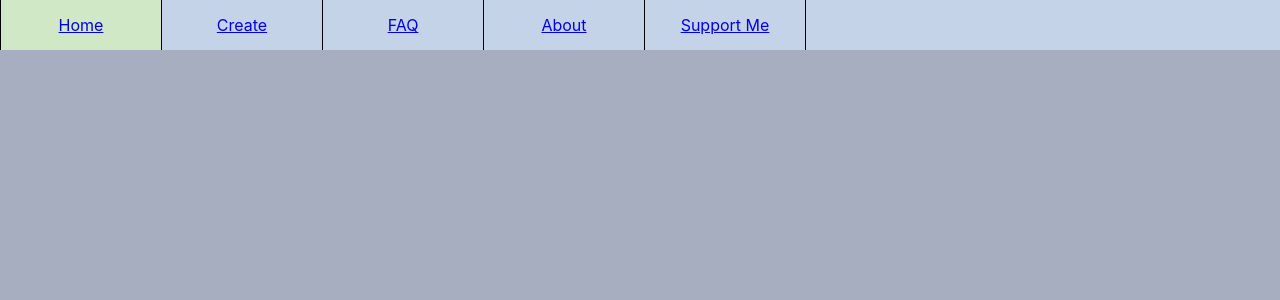
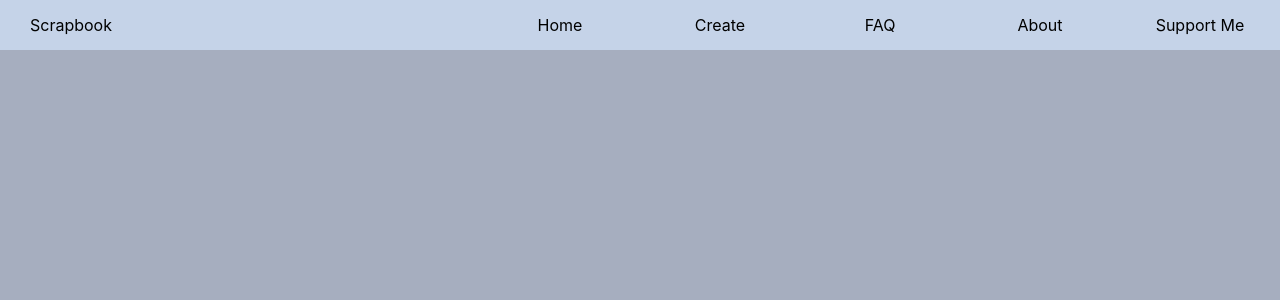
Before and after one commit to taventran/scrapbook, a React (Create React App) app in the folder frontend/: page / in a window 1280 px wide. Shown: the top 300 px of the page. Built offline with nearby package versions, Linux system fonts and the light colour scheme.

Commit message:
Made some minor changes to navbar

```diff
--- a/frontend/src/components/navbar/navbar.css
+++ b/frontend/src/components/navbar/navbar.css
@@ -5,18 +5,33 @@
     height: 50px;
     justify-content: flex-start;
     background-color: #c5d3e8;
+    border-bottom: 5px sold black;
+}
+
+.logo {
+    display: flex;
+    flex-direction: column;
+    align-items: flex-start;
+    justify-content: center;
+    margin-left: 30px;
+    flex-grow: 1;
+    text-align: center;
+    color: inherit;
+    text-decoration: inherit;
 }
 
 .item {
     display: flex;
-    border-left: 1px solid black;
     width: 10rem;
     text-align: center;
     justify-content: center;
     align-items: center;
+    color: inherit;
+    text-decoration: inherit;
 }
-
 .item:hover {
-    cursor: pointer;
-    background-color: #d0e8c5;
+    text-decoration: underline;
+    text-decoration-color: greenyellow;
+    text-decoration-thickness: 5px;
+    text-underline-offset: 5px;
 }
--- a/frontend/src/components/navbar/navbar.js
+++ b/frontend/src/components/navbar/navbar.js
@@ -4,6 +4,9 @@ import { Link } from "react-router-dom";
 function Navbar() {
   return (
     <div className="nav">
+      <Link className="logo" to="/">
+        Scrapbook
+      </Link>
       <Link className="item" to="/">
         Home
       </Link>
@@ -15,7 +18,6 @@ function Navbar() {
         About
       </Link>
       <Link className="item">Support Me</Link>
-      <Link className="item"> </Link>
     </div>
   );
 }
```
